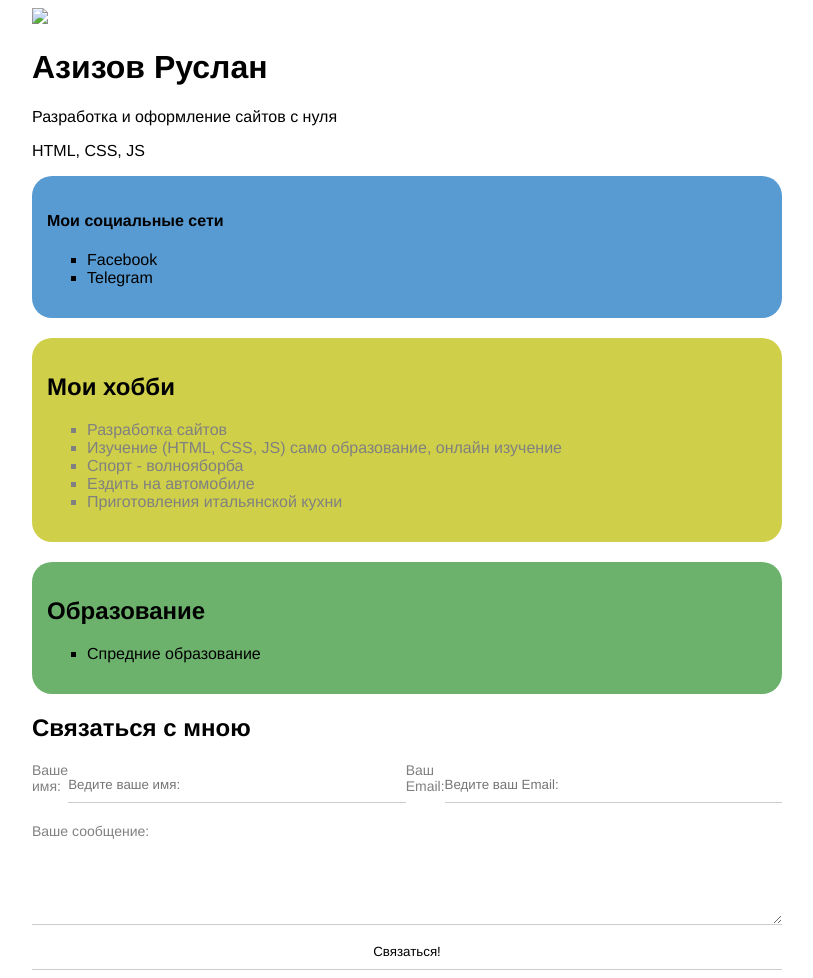
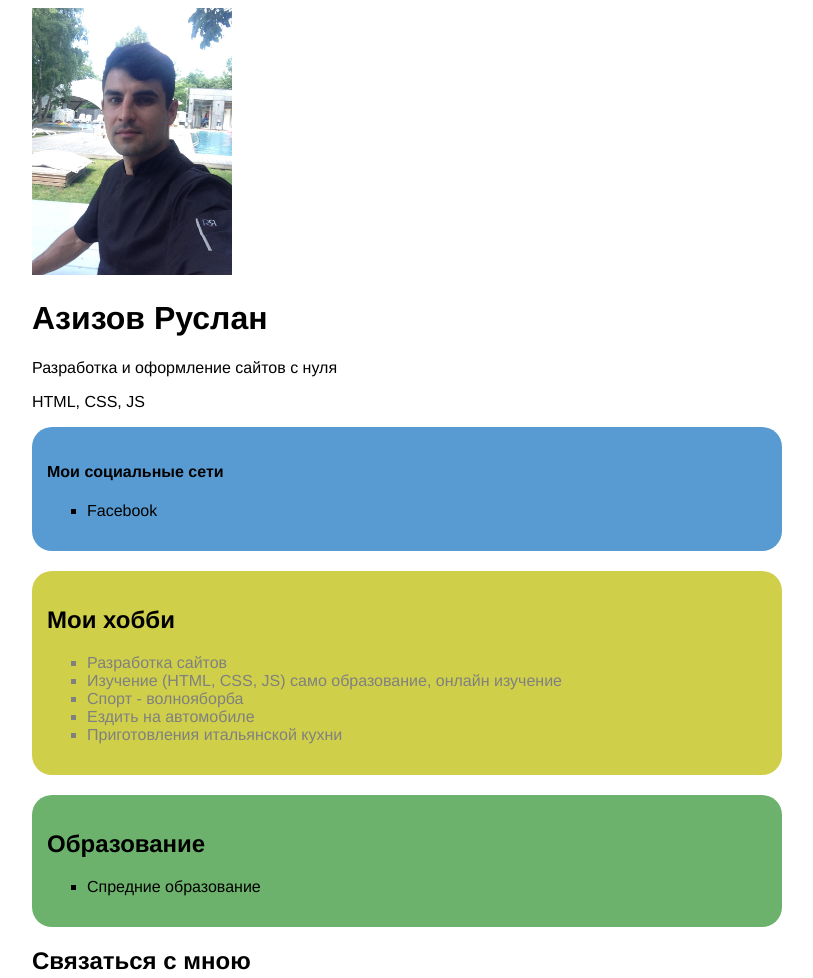
Before and after one commit to Rus144444/Git, a plain HTML site: page index.html in a window 1280 px wide. Shown: the top 978 px of the page, without its empty margins (233-1046 px from the left). Drawn offline with Linux system fonts and the light colour scheme.

Commit message:
three commit

```diff
--- a/index.html
+++ b/index.html
@@ -11,7 +11,7 @@
         <body>
             <div class="conteiner">
             <div>
-                <img src="index.img/avatar.jpeg" width="200px"/>
+                <img src="avatar.jpeg" width="200px" alt="Мое фото"/>
 
                 <h1>Азизов Руслан</h1>
 
@@ -25,7 +25,6 @@
 
                     <ul type="square">
                         <li><a href="https://www.facebook.com/profile.php?id=100077772828169">Facebook</a></li>
-                        <li><a href="/">Telegram</a></li>
                     </ul>
                 </div>
 
```
